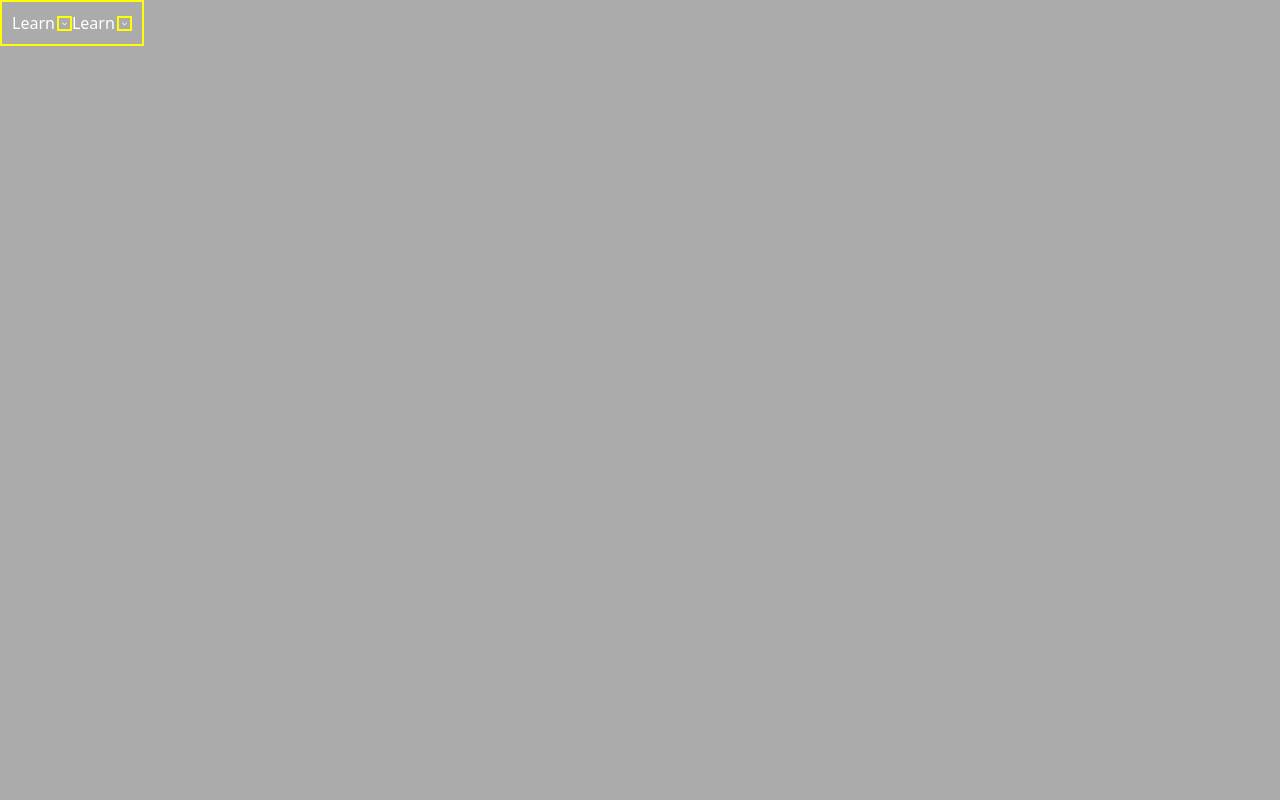
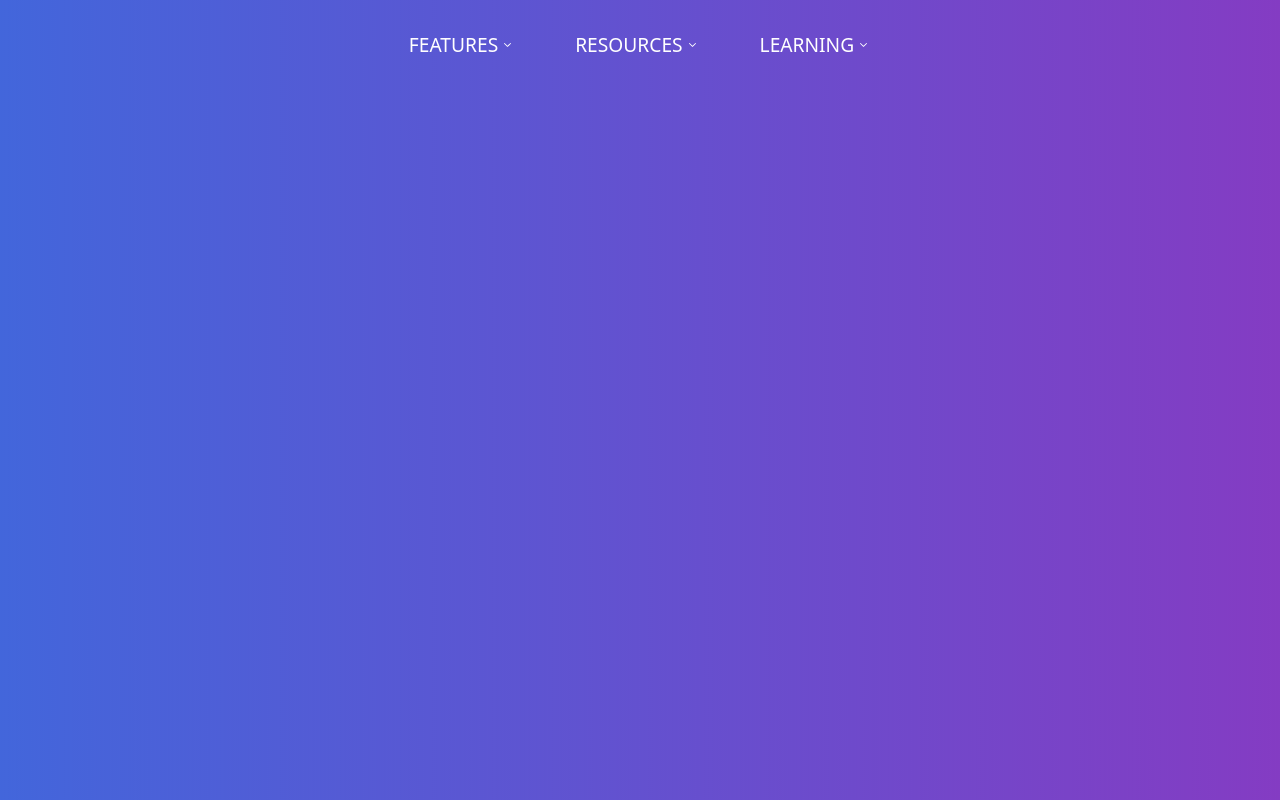
Before and after one commit to edignot/hack-week-radix-nav, a Next.js app: page / in a window 1280 px wide. Built offline with nearby package versions, Linux system fonts and the light colour scheme.

Commit message:
Navigation triggers styled

```diff
--- a/pages/index.js
+++ b/pages/index.js
@@ -2,7 +2,7 @@ import React from 'react'
 import { styled, keyframes } from '@stitches/react'
 import * as NavigationMenuPrimitive from '@radix-ui/react-navigation-menu'
 import { CaretDownIcon } from '@radix-ui/react-icons'
-import { violet, mauve, blackA } from '@radix-ui/colors'
+import { violet, blackA } from '@radix-ui/colors'
 
 const enterFromRight = keyframes({
   from: { transform: 'translateX(200px)', opacity: 0 },
@@ -25,19 +25,47 @@ export const NavigationMenuDemo = () => {
   return (
     <NavigationMenu>
       <NavigationMenuList>
-        <NavigationMenuPrimitive.Item>
-          <NavigationMenuTrigger>Learn</NavigationMenuTrigger>
+        {/* ITEM1 */}
+        <NavigationMenuItem>
+          <NavigationMenuTrigger>
+            <Text type="navTrigger">Features</Text>
+          </NavigationMenuTrigger>
+          <NavigationMenuContent>
+            <NavigationMenuLink>
+              <Text type="navLink">Navigation Menu</Text>
+            </NavigationMenuLink>
+            <NavigationMenuLink>
+              <Text type="navLink">Toggle Group</Text>
+            </NavigationMenuLink>
+            <NavigationMenuLink>
+              <Text type="navLink">Visually Hidden</Text>
+            </NavigationMenuLink>
+            <NavigationMenuLink>
+              <Text type="navLink">Server Side Rendering</Text>
+            </NavigationMenuLink>
+            <NavigationMenuLink>
+              <Text type="navLink">Context Menu</Text>
+            </NavigationMenuLink>
+          </NavigationMenuContent>
+        </NavigationMenuItem>
+        {/* ITEM2 */}
+        <NavigationMenuItem>
+          <NavigationMenuTrigger>
+            <Text type="navTrigger">Resources</Text>
+          </NavigationMenuTrigger>
           <NavigationMenuContent>
             <NavigationMenuLink> HI </NavigationMenuLink>
           </NavigationMenuContent>
-        </NavigationMenuPrimitive.Item>
-
-        <NavigationMenuPrimitive.Item>
-          <NavigationMenuTrigger>Learn</NavigationMenuTrigger>
+        </NavigationMenuItem>
+        {/* ITEM3 */}
+        <NavigationMenuItem>
+          <NavigationMenuTrigger>
+            <Text type="navTrigger">Learning</Text>
+          </NavigationMenuTrigger>
           <NavigationMenuContent>
             <NavigationMenuLink> HI </NavigationMenuLink>
           </NavigationMenuContent>
-        </NavigationMenuPrimitive.Item>
+        </NavigationMenuItem>
       </NavigationMenuList>
 
       <ViewportPosition>
@@ -47,25 +75,41 @@ export const NavigationMenuDemo = () => {
   )
 }
 
+const Text = styled('p', {
+  variants: {
+    type: {
+      navTrigger: {
+        fontSize: '1.2rem',
+        textTransform: 'uppercase',
+      },
+      navLink: {
+        fontSize: '2rem',
+        fontWeight: '200',
+      },
+    },
+  },
+})
+
 const NavigationMenu = styled(NavigationMenuPrimitive.Root, {
-  position: 'relative',
+  border: '1px solid transparent',
+})
+
+const NavigationMenuList = styled(NavigationMenuPrimitive.List, {
+  position: 'absolute',
+  left: 0,
+  right: 0,
+  marginLeft: 'auto',
+  marginRight: 'auto',
   display: 'flex',
-  flexDirection: 'column',
-  width: '100vw',
+  justifyContent: 'center',
+  listStyle: 'none',
   zIndex: 999,
 })
 
-const NavigationMenuList = styled(NavigationMenuPrimitive.List, {
-  border: '2px solid yellow',
-  position: 'absolute',
-  display: 'flex',
-  justifyContent: 'center',
-  listStyle: 'none',
-  padding: '10px',
-  zIndex: 9999,
+const NavigationMenuItem = styled(NavigationMenuPrimitive.Item, {
+  padding: '30px',
 })
 
-// TRIGGER
 const NavigationMenuTrigger = React.forwardRef(
   ({ children, ...props }, forwardedRef) => (
     <StyledTrigger {...props} ref={forwardedRef}>
@@ -76,7 +120,6 @@ const NavigationMenuTrigger = React.forwardRef(
 )
 
 const StyledTrigger = styled(NavigationMenuPrimitive.Trigger, {
-  border: '2px solid yellow',
   all: 'unset',
   display: 'flex',
   alignItems: 'center',
@@ -86,8 +129,6 @@ const StyledTrigger = styled(NavigationMenuPrimitive.Trigger, {
 })
 
 const StyledCaret = styled(CaretDownIcon, {
-  border: '2px solid yellow',
-  position: 'relative',
   color: 'white',
   '[data-state=open] &': { transform: 'rotate(-180deg)' },
   '@media (prefers-reduced-motion: no-preference)': {
@@ -98,11 +139,10 @@ const StyledCaret = styled(CaretDownIcon, {
 
 const NavigationMenuContent = styled(NavigationMenuPrimitive.Content, {
   position: 'absolute',
-  // top: 0,
-  // left: 0,
   width: '100vw',
   height: 'auto',
-  minHeight: '30vh',
+  minHeight: '50vh',
+  color: 'white',
   '@media (prefers-reduced-motion: no-preference)': {
     animationDuration: '250ms',
     animationTimingFunction: 'ease',
@@ -114,21 +154,20 @@ const NavigationMenuContent = styled(NavigationMenuPrimitive.Content, {
 })
 
 const NavigationMenuLink = styled(NavigationMenuPrimitive.Link, {
-  fontSize: 50,
   lineHeight: 1,
 })
 
 const NavigationMenuViewport = styled(NavigationMenuPrimitive.Viewport, {
-  // position: 'absolute',
+  all: 'unset',
   width: '100%',
-  backgroundColor: 'white',
+  backgroundColor: blackA.blackA12,
   overflow: 'hidden',
   height: 'var(--radix-navigation-menu-viewport-height)',
   zIndex: 1,
 })
 
 const ViewportPosition = styled('div', {
-  // position: 'absolute',
+  all: 'unset',
   display: 'flex',
   justifyContent: 'center',
   width: '100%',
--- a/styles/globals.css
+++ b/styles/globals.css
@@ -8,5 +8,5 @@
 body{
   font-family:system-ui;
   width:100vw;
-  background-color: rgb(171, 171, 171);
+  background-image:linear-gradient(330deg, hsl(272,53%,50%) 0%, hsl(226,68%,56%) 100%);
 }
```
